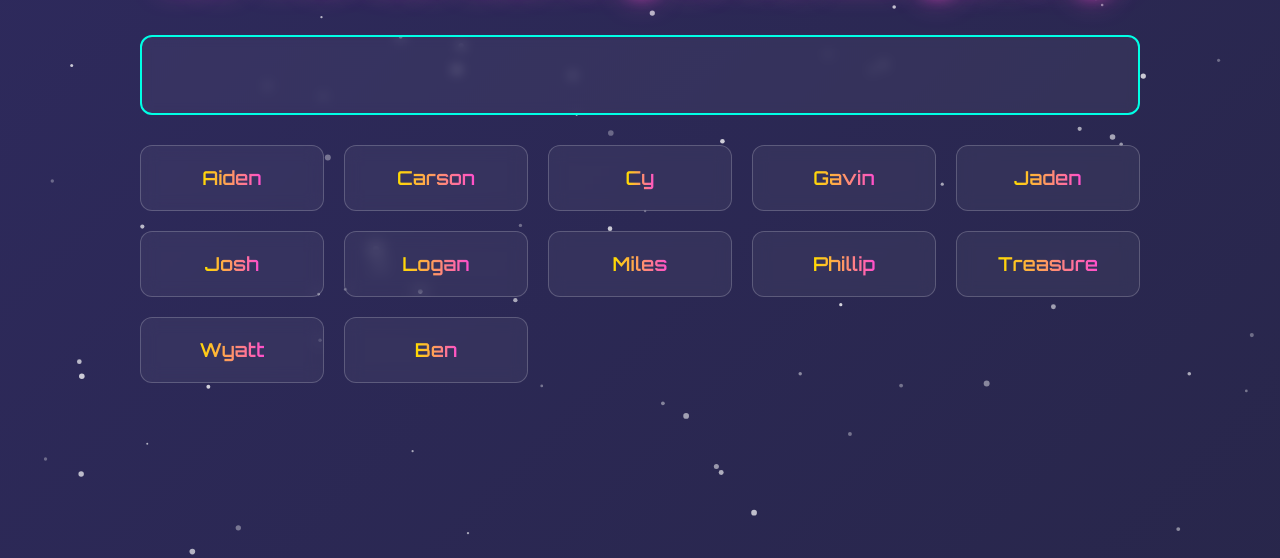
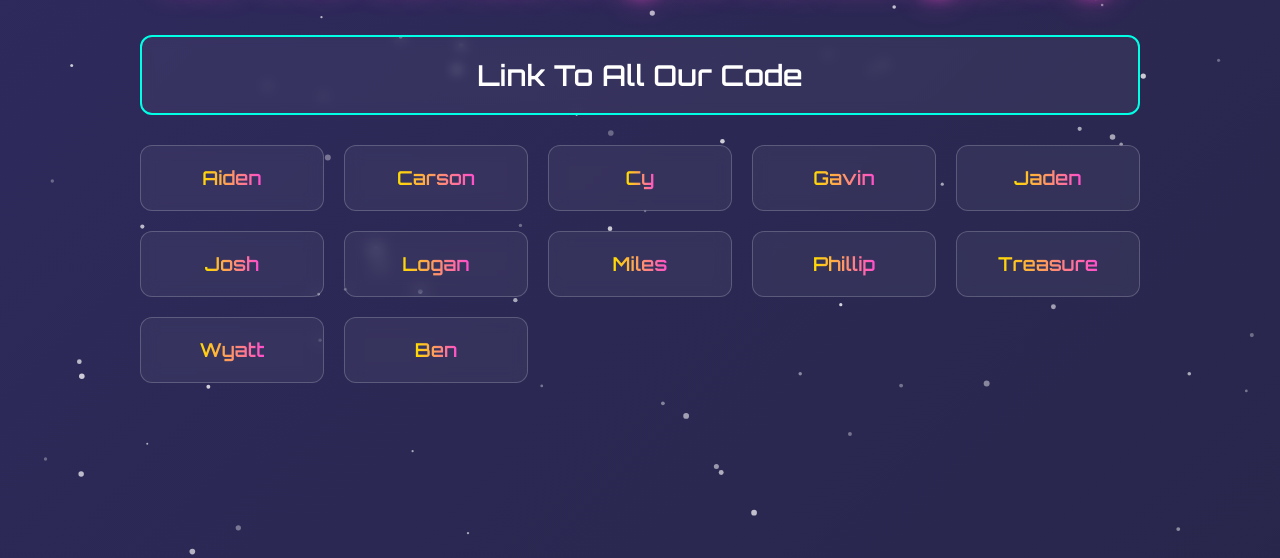
Before and after one commit to world3dvr/world3dvr.github.io, a plain HTML site: page index.html in a window 1280 px wide. Shown: the part 242-800 px from the top of the page. Drawn offline with Linux system fonts and the light colour scheme.

Commit message:
blur fix

```diff
--- a/index.html
+++ b/index.html
@@ -108,6 +108,9 @@
   background: rgba(255, 255, 255, 0.05);
   backdrop-filter: blur(6px);
   transition: transform 0.3s ease, box-shadow 0.3s ease, background 0.3s ease;
+  color: white; /* ✅ Solid text color */
+  background-clip: border-box; /* reset clipping */
+  -webkit-text-fill-color: unset; /* disable transparent text */
 }
 
     .repo-button:hover {
```
Lines whose indentation alone changed are shown as unchanged.
